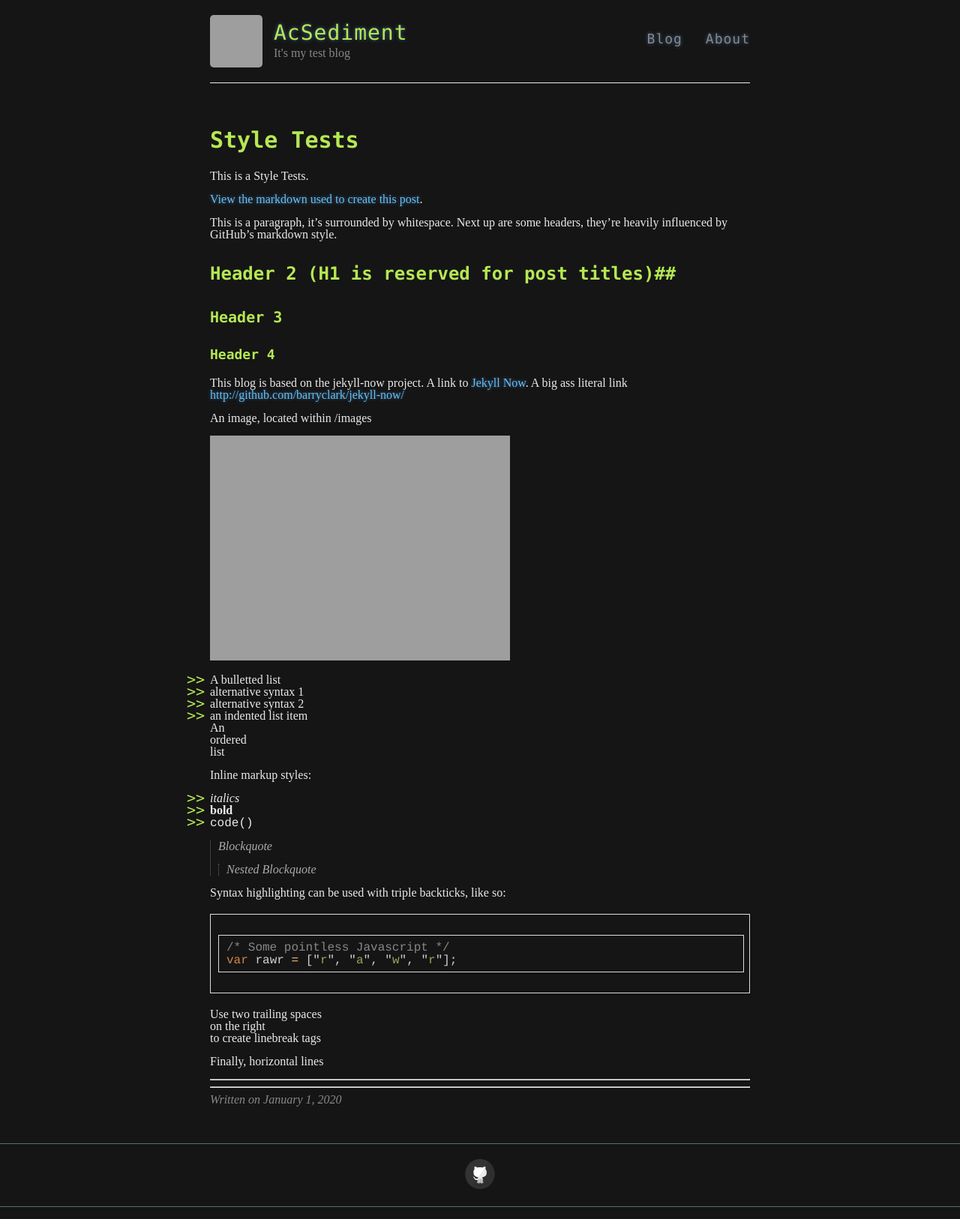
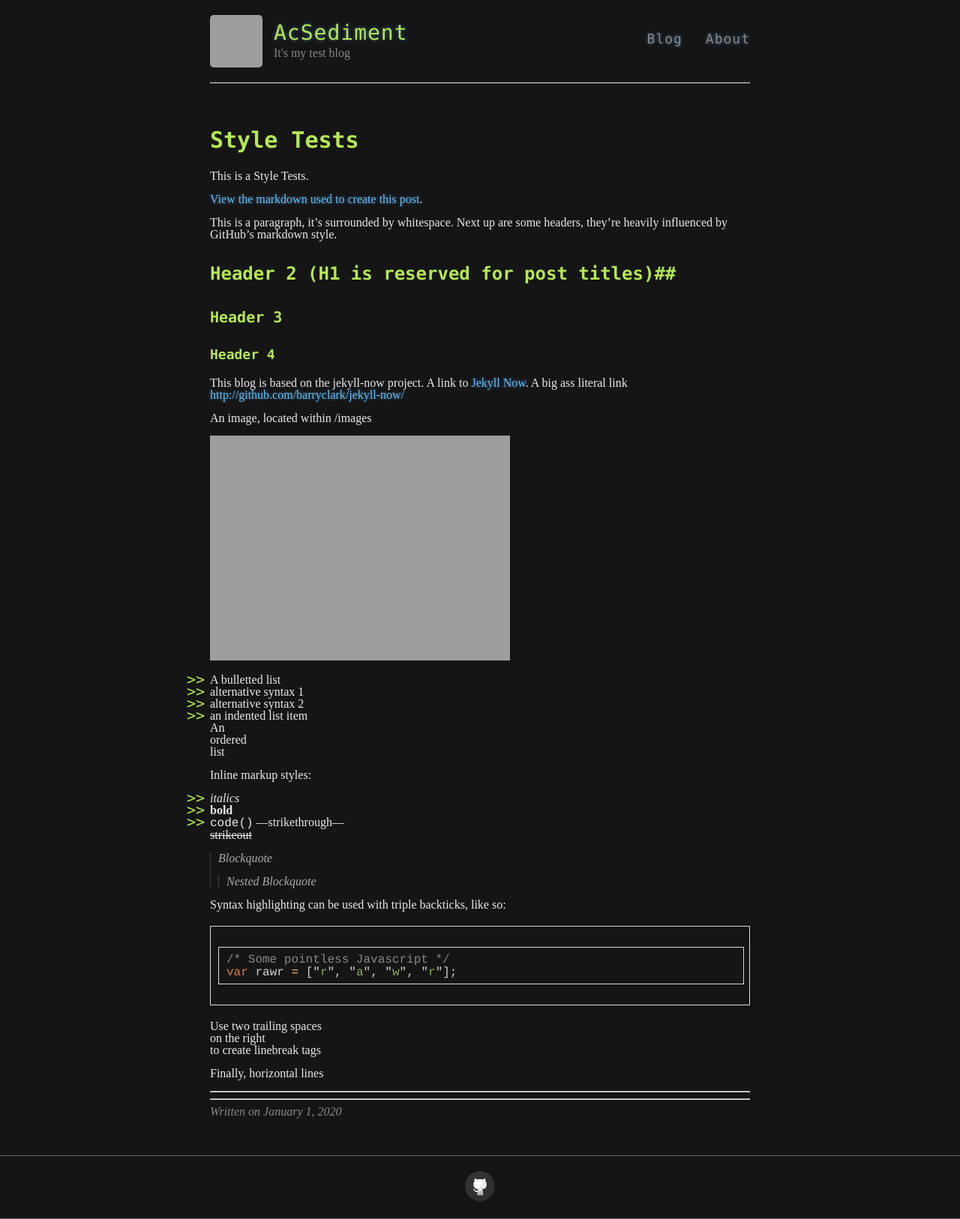
Before and after one commit to ACsediment/ACsediment.github.io, a Jekyll site: the page built from _posts/2020-01-01-Style_Tests.md, in a window 1280 px wide. Shown: the whole page at 75% size. Built offline with Jekyll 4.4.1, drawn with Linux system fonts in a browser that asks for light colours; grey boxes are pictures that could not be loaded.

Commit message:
modify css

```diff
--- a/_posts/2020-01-01-Style_Tests.md
+++ b/_posts/2020-01-01-Style_Tests.md
@@ -35,6 +35,8 @@ Inline markup styles:
 - _italics_
 - **bold**
 - `code()`
+---strikethrough---
+<s>strikeout</s>
 
 > Blockquote
 >> Nested Blockquote
--- a/_sass/_highlights.scss
+++ b/_sass/_highlights.scss
@@ -8,22 +8,22 @@
   margin: 20px 0 20px 0;
   overflow: scroll;
 
-  $plaintext: $alto !default;
-  $string: $chelsea-cucumber !default;
-  $literal: $chelsea-cucumber !default;
-  $keyword: $bouquet !default;
-  $error-foreground: $cod-grey !default;
-  $error-background: $apple-blossom !default;
-  $comment: $grey !default;
-  $preprocessor: $rajah !default;
-  $name-space: $rajah !default;
-  $name-attribute: $hippie-blue !default;
-  $operator: $rajah !default;
-  $keyword-type: $raw-sienna !default;
-  $regex: $gulf-stream !default;
-  $string-escape: $potters-clay !default;
-  $deleted: $apple-blossom !default;
-  $header: $hippie-blue !default;
+  $plaintext: $alto;
+  $string: $chelsea-cucumber;
+  $literal: $chelsea-cucumber;
+  $keyword: $bouquet;
+  $error-foreground: $cod-grey;
+  $error-background: $apple-blossom;
+  $comment: $grey;
+  $preprocessor: $rajah;
+  $name-space: $rajah;
+  $name-attribute: $hippie-blue;
+  $operator: $rajah;
+  $keyword-type: $raw-sienna;
+  $regex: $gulf-stream;
+  $string-escape: $potters-clay;
+  $deleted: $apple-blossom;
+  $header: $hippie-blue;
 
   color: $plaintext;
 
--- a/style.scss
+++ b/style.scss
@@ -239,13 +239,6 @@ nav {
 }
 
 .post {
-  blockquote {
-    color: $blockquote-color;
-    padding-left: 10px;
-    border-left: 1px dotted $blockquote-border;
-    font-style: italic;
-  }
-
   .comments {
     margin-top: 10px;
   }
@@ -254,6 +247,13 @@ nav {
     text-transform: uppercase;
     font-size: 15px;
   }
+}
+
+blockquote {
+  color: $blockquote-color;
+  padding-left: 10px;
+  border-left: 1px dotted $blockquote-border;
+  font-style: italic;
 }
 
 .wrapper-footer {
```
